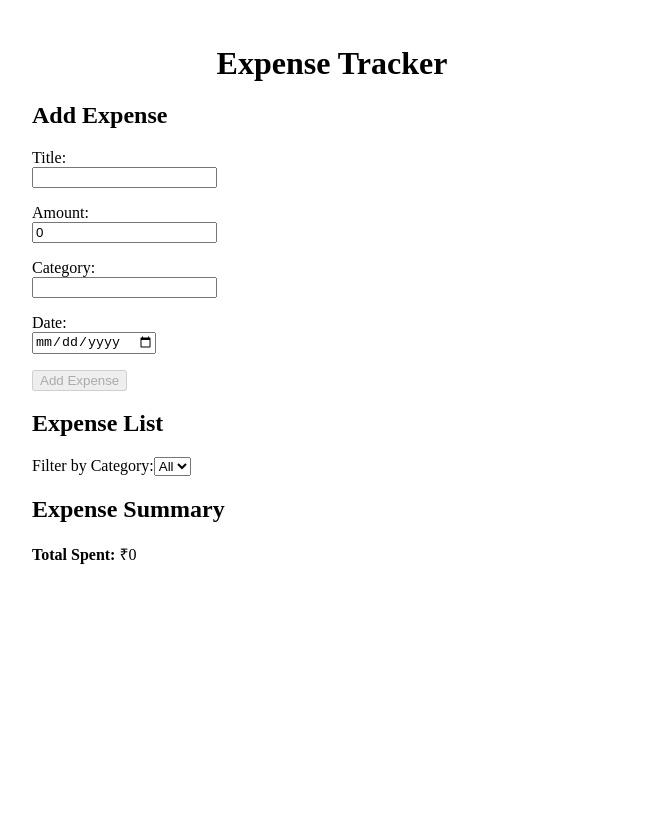
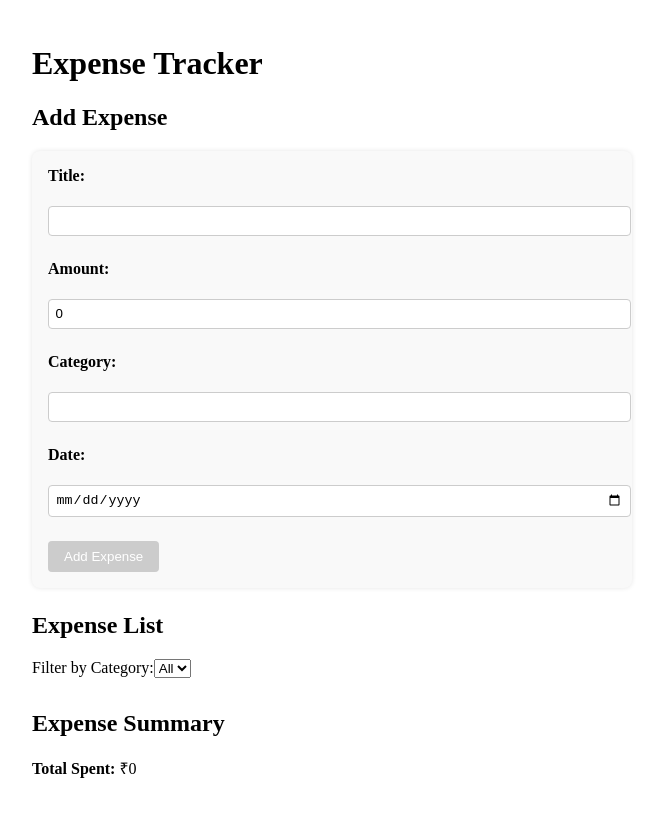
Before and after one commit to Waqar95/expense-tracker, an Angular app: page / in a window 1280 px wide. Shown: the top 816 px of the page, without its empty margins (308-970 px from the left). Built offline with nearby package versions, Linux system fonts and the light colour scheme.

Commit message:
Added basic styling

```diff
--- a/src/app/app.component.css
+++ b/src/app/app.component.css
@@ -1,4 +1,13 @@
-h1 {
-  text-align: center;
-  margin-bottom: 1rem;
+h2 {
+  margin-top: 2rem;
 }
+
+ul {
+  padding: 0;
+  margin-top: 1rem;
+}
+
+li {
+  list-style: none;
+  margin-bottom: 0.3rem;
+}
--- a/src/app/components/add-expense/add-expense.component.css
+++ b/src/app/components/add-expense/add-expense.component.css
@@ -0,0 +1,36 @@
+form {
+  background: #f9f9f9;
+  padding: 1rem;
+  border-radius: 8px;
+  box-shadow: 0 0 5px rgba(0, 0, 0, 0.1);
+  margin-bottom: 1.5rem;
+}
+
+label {
+  font-weight: bold;
+  display: block;
+  margin-bottom: 0.2rem;
+}
+
+input,
+select {
+  width: 100%;
+  padding: 0.4rem;
+  margin-bottom: 0.5rem;
+  border-radius: 4px;
+  border: 1px solid #ccc;
+}
+
+button {
+  padding: 0.5rem 1rem;
+  background-color: #3f51b5;
+  color: white;
+  border: none;
+  border-radius: 4px;
+  cursor: pointer;
+}
+
+button[disabled] {
+  background-color: #ccc;
+  cursor: not-allowed;
+}
--- a/src/app/components/expense-list/expense-list.component.css
+++ b/src/app/components/expense-list/expense-list.component.css
@@ -0,0 +1,28 @@
+ul {
+  padding: 0;
+}
+
+li {
+  list-style: none;
+  margin-bottom: 1rem;
+  padding-bottom: 0.5rem;
+  border-bottom: 1px solid #ddd;
+}
+
+button {
+  margin-right: 0.5rem;
+  padding: 0.3rem 0.7rem;
+  border-radius: 4px;
+  border: none;
+  cursor: pointer;
+}
+
+button:first-of-type {
+  background-color: #ffc107;
+  color: #000;
+}
+
+button:last-of-type {
+  background-color: #f44336;
+  color: #fff;
+}
--- a/src/app/components/expense-summary/expense-summary.component.css
+++ b/src/app/components/expense-summary/expense-summary.component.css
@@ -0,0 +1,13 @@
+h2 {
+  margin-top: 2rem;
+}
+
+ul {
+  padding: 0;
+  margin-top: 1rem;
+}
+
+li {
+  list-style: none;
+  margin-bottom: 0.3rem;
+}
```
